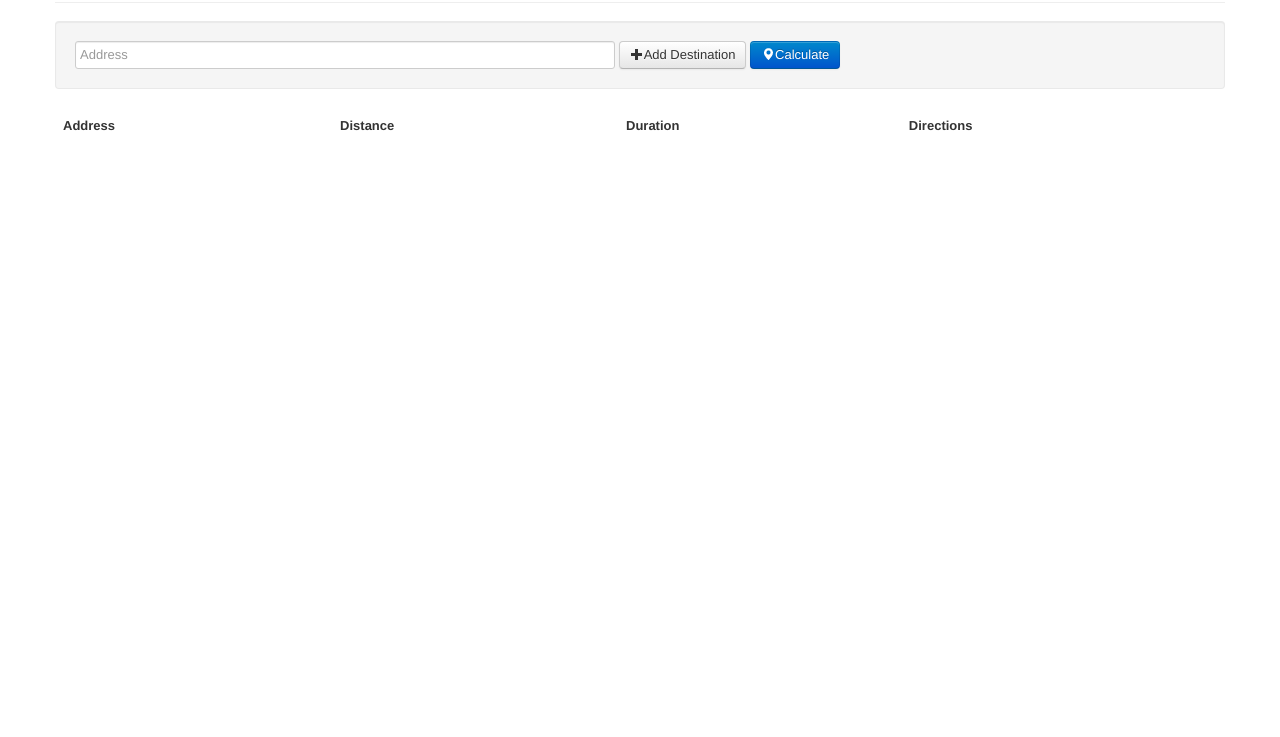
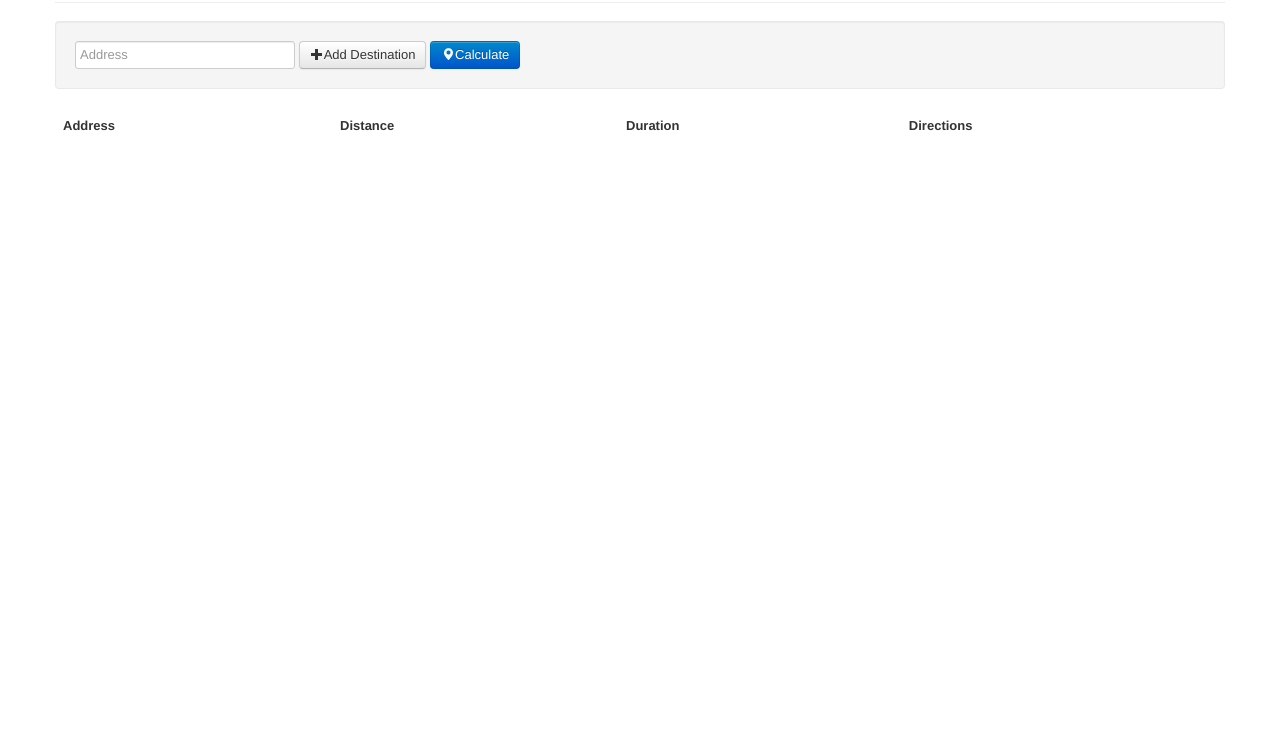
Before and after one commit to pspeter3/static, a plain HTML site: page distance-calc/index.html in a window 1280 px wide. Shown: the part 63-800 px from the top of the page. Drawn offline with Linux system fonts and the light colour scheme; some packages are replaced by stand-ins of ours.

Commit message:
Trying to add resizability

```diff
--- a/distance-calc/index.html
+++ b/distance-calc/index.html
@@ -14,7 +14,7 @@
           <h1>Distance Calculator</h1>
         </div>
         <form class="well form-inline">
-          <input type="text" class="input-xxlarge" id="address" placeholder="Address">
+          <input type="text" id="address" placeholder="Address">
           <a href="#" class="btn" id="add-destination"><i class="icon-plus"></i>Add Destination</a>
           <a href="#" class="btn btn-primary" id="calculate-distances"><i class="icon-map-marker icon-white"></i>Calculate</a>
         </form>
@@ -36,6 +36,7 @@
   </div>
   <script type="text/javascript" src="http://maps.googleapis.com/maps/api/js?key=AIzaSyDJK0njTvFZEhUF0aJ6FG9OTNtT8nkebvA&sensor=false"></script>
   <script type="text/javascript" src="../lib/js/jquery.min.js"></script>
+  <script type="text/javascript" src="../lib/js/bootstrap.min.js"></script>
   <script type="text/javascript" src="app.js"></script>
 </body>
 </html>
```
